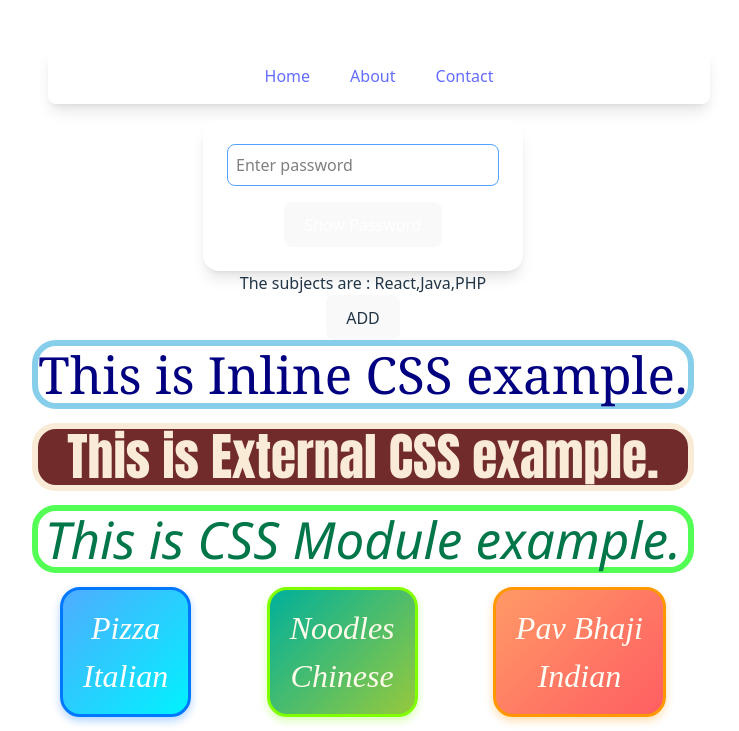
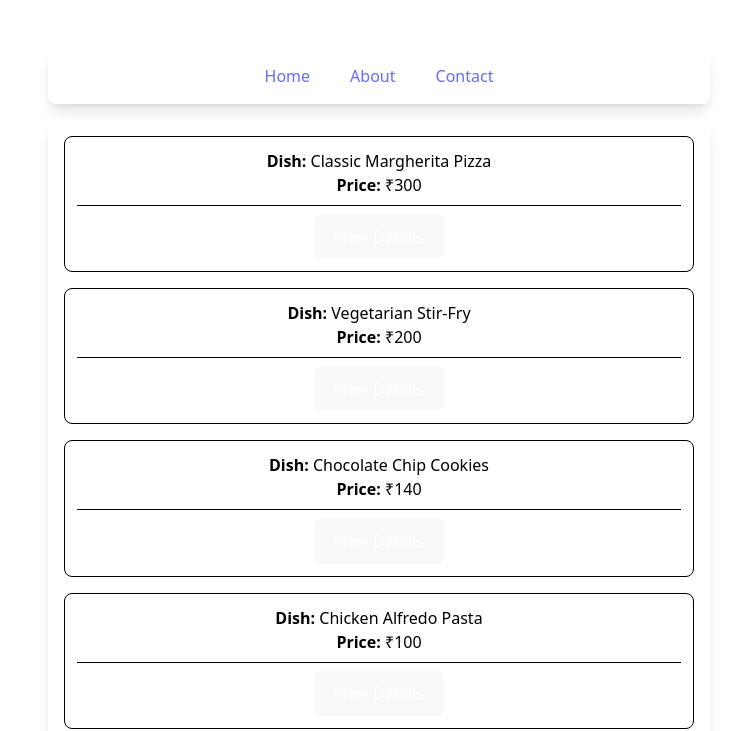
Before and after one commit to adityathakur-cse/React-Practice, a React (Vite) app: page / in a window 1280 px wide. Shown: the top 731 px of the page, without its empty margins (277-1016 px from the left). Built offline with nearby package versions, Linux system fonts and the light colour scheme.

Commit message:
task to show recipe

```diff
--- /dev/null
+++ b/src/Routing/ShowRecipe.jsx
@@ -0,0 +1,47 @@
+import React, { useState } from "react";
+import axios from "axios";
+import { products } from "./data";
+
+const ShowRecipe = () => {
+  const [instructionsData, setInstructionsData] = useState({});
+
+  const fetchRecipeDetails = (id) => {
+    axios
+      .get(`https://dummyjson.com/recipes/${id}`)
+      .then((response) => {
+        setInstructionsData((prev) => ({
+          ...prev,
+          [id]: response.data.instructions,
+        }));
+      })
+      .catch((error) => console.log(error));
+  };
+
+  return (
+    <div className="w-full bg-white text-black p-4 m-4 rounded-lg shadow-lg">
+      {products.map((item) => (
+        <div key={item.id} className="mb-4 p-3 border rounded-lg">
+          <h2><b>Dish:</b> {item.dish}</h2>
+          <h2><b>Price:</b> ₹{item.price}</h2>
+          <hr className="my-2" />
+
+          <button
+            onClick={() => fetchRecipeDetails(item.id)}
+            className="bg-blue-500 text-white px-3 py-1 rounded"
+          >
+            View Details
+          </button>
+
+          {/* Show fetched instructions below */}
+          {instructionsData[item.id] && (
+            <p className="mt-3 text-gray-800">
+              <b>Instructions:</b> {instructionsData[item.id]}
+            </p>
+          )}
+        </div>
+      ))}
+    </div>
+  );
+};
+
+export default ShowRecipe;
--- /dev/null
+++ b/src/Routing/data.jsx
@@ -0,0 +1,6 @@
+export const products = [
+    { id: 1, dish: "Classic Margherita Pizza", price: 300 },
+    { id: 2, dish: "Vegetarian Stir-Fry", price: 200 },
+    { id: 3, dish: "Chocolate Chip Cookies", price: 140 },
+    { id: 4, dish: "Chicken Alfredo Pasta", price: 100 },
+];
--- a/src/main.jsx
+++ b/src/main.jsx
@@ -32,6 +32,7 @@ import FormValidation from './FormHandling/FormValidation.jsx'
 import HTTPRequestComp from './HTTPMethods/HTTPRequestComp.jsx'
 import HTTPRequestAxios from './HTTPMethods/HTTPRequestAxios.jsx'
 import ParentRouting from './Routing/ParentRouting.jsx'
+import ShowRecipe from './Routing/ShowRecipe.jsx'
 const firstele = <h2>This is my new element</h2>
 class Ucomponent extends React.Component{
   render(){
@@ -62,6 +63,7 @@ createRoot(document.getElementById('root')).render(
   <StrictMode>
     {/* <EventHandling /> */}
     <ParentRouting/>
+    <ShowRecipe/>
     <UseEffect/>
     <UseState />
     <InlineCSS />
```
